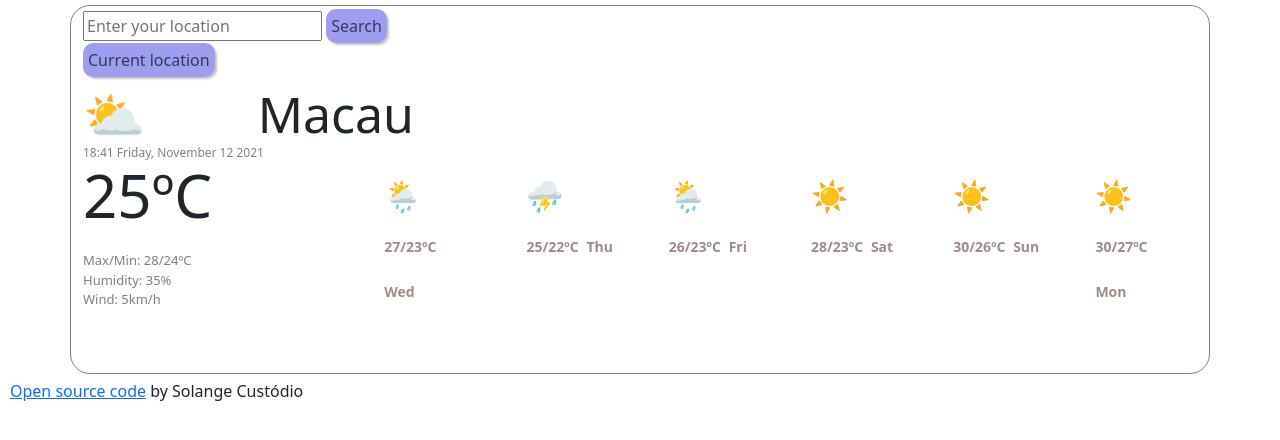
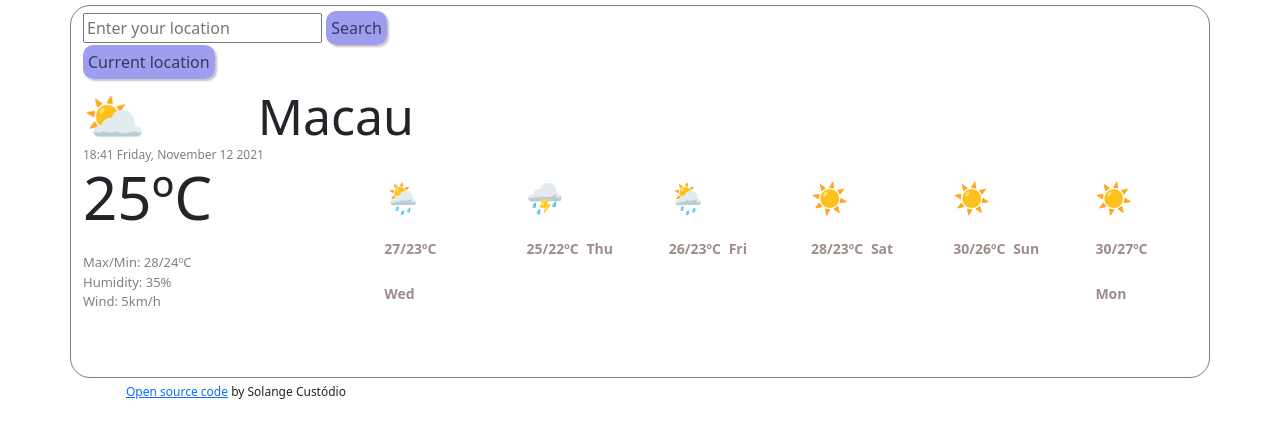
Before and after one commit to SolangeRSC/PeachWeatherApp, a plain HTML site: page index.html in a window 1280 px wide. Drawn offline with nearby package versions, Linux system fonts and the light colour scheme.

Commit message:
Centering footer, target blank

```diff
--- a/index.html
+++ b/index.html
@@ -77,7 +77,7 @@
       </div>
     </div>
     <footer>
-      <a href="https://github.com/SolangeRSC/PeachWeatherApp"
+      <a href="https://github.com/SolangeRSC/PeachWeatherApp" target="_blank"
         >Open source code</a
       >
       by Solange Custódio
--- a/src/styles.css
+++ b/src/styles.css
@@ -4,7 +4,7 @@ body {
 .container {
   border: 1px solid grey;
   border-radius: 20px;
-  padding: 3px;
+  padding: 5px;
   margin: 5px;
 }
 
@@ -78,5 +78,6 @@ div.current-weather-spec {
 }
 
 footer {
-  margin: 2px 10px;
+  margin: 2px 126px;
+  font-size: 12px;
 }
```
